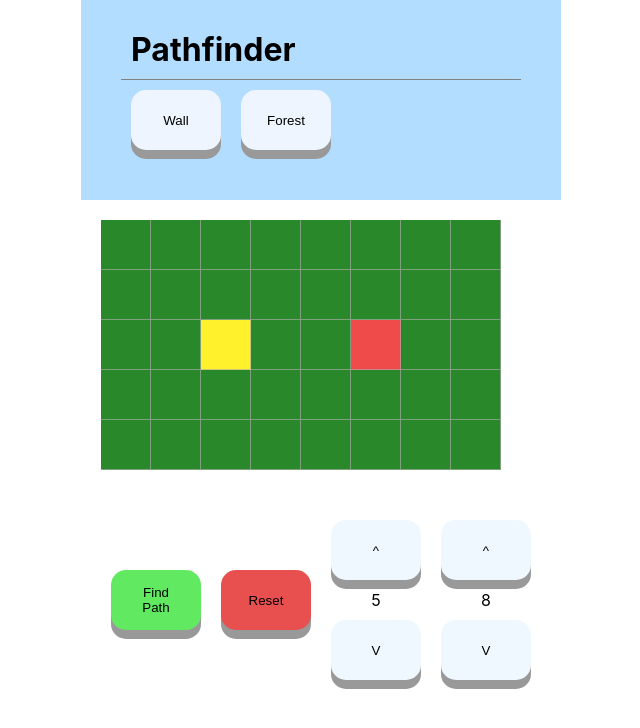
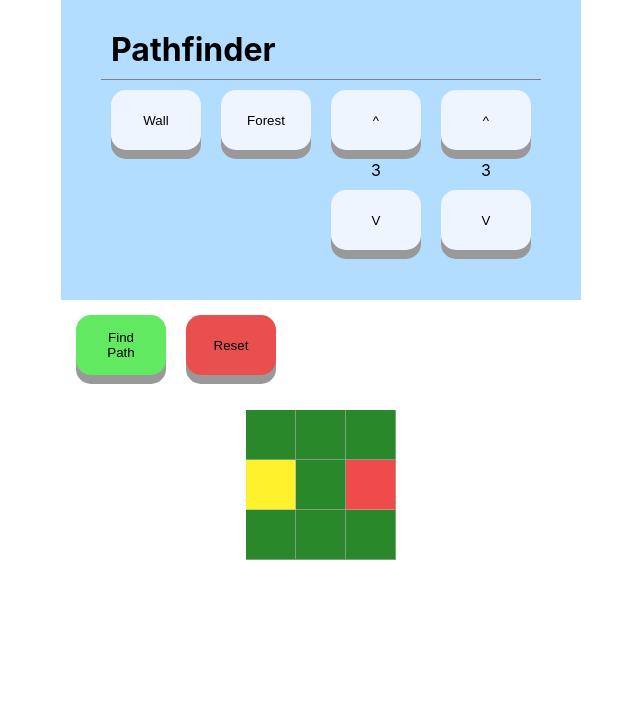
Before and after one commit to dingdongg/pathfinding, a React (Create React App) app: page / in a window 1280 px wide. Shown: the top 728 px of the page, without its empty margins (319-959 px from the left). Built offline with nearby package versions, Linux system fonts and the light colour scheme; the HTML template or start-up script is replaced by a standard one.

Commit message:
Moved size adjustment to controls section

```diff
--- a/src/App.css
+++ b/src/App.css
@@ -143,6 +143,7 @@ code {
   display: grid;
   grid-auto-flow: row;
   margin: 20px;
+  justify-content: center;
 }
 
 .board .board-row {
@@ -153,7 +154,7 @@ code {
 .board-buttons {
   display: flex;
   align-items: center;
-  padding: 20px;
+  padding: 5px;
 }
 
 .board-buttons button {
@@ -206,36 +207,6 @@ code {
   transform: translateY(4px);
 }
 
-.board-buttons .adjust-size {
-  height: 100%;
-  display: inline-grid;
-  grid-auto-flow: row;
-  justify-items: center;
-}
-
-.board-buttons .adjust-size button {
-  width: 90px;
-  height: 60px;
-  margin: 10px;
-  padding: 15px 25px;
-  text-align: center;
-  cursor: pointer;
-  background-color: aliceblue;
-  border: none;
-  border-radius: 15px;
-  box-shadow: 0 9px #999;
-}
-
-.board-buttons .adjust-size button:hover {
-  background-color: #cde8ff;
-}
-
-.board-buttons .adjust-size button:active {
-  background-color: #8aa6be;
-  box-shadow: 0 5px gray;
-  transform: translateY(4px);
-}
-
 .App {
   display: flex;
   justify-content: center;
--- a/src/App/Board.tsx
+++ b/src/App/Board.tsx
@@ -15,7 +15,9 @@ const enum Hold {
 }
 
 interface IBoardProps {
-    barrierType: BarrierNode
+    barrierType: BarrierNode,
+    newBoardWidth: number,
+    newBoardHeight: number
 }
 
 interface IBoardState {
@@ -23,35 +25,30 @@ interface IBoardState {
     mouseDown: boolean,
     holdType: Hold,
     boardHeight: number,
-    boardWidth: number,
-    newBoardHeight: number,
-    newBoardWidth: number
+    boardWidth: number
 }
 
 
 export default class Board extends Component<IBoardProps, IBoardState> {
-    constructor(props: any) {
+    constructor(props: IBoardProps) {
         super(props);
         this.state = {
             grid: [],
             mouseDown: false,
             holdType: Hold.HoldNone,
-            boardHeight: 5,
-            boardWidth: 8,
-            newBoardHeight: 5,
-            newBoardWidth: 8,
+            boardHeight: props.newBoardHeight,
+            boardWidth: props.newBoardWidth
         }
     }
 
     // Initializes grid state
     initGrid() {
-        this.setState((state) => {
-            return {
-                boardHeight: state.newBoardHeight,
-                boardWidth: state.newBoardWidth,
-                grid: this.createInitGrid(state.newBoardHeight, state.newBoardWidth)
-            }
-        });
+        this.setState({
+            boardHeight: this.props.newBoardHeight,
+            boardWidth: this.props.newBoardWidth,
+            grid: this.createInitGrid(this.props.newBoardHeight, this.props.newBoardWidth)
+        }
+        );
     }
 
     // Creates and returns starting grid
@@ -268,22 +265,6 @@ export default class Board extends Component<IBoardProps, IBoardState> {
         }
     }
 
-    renderHeightChange() {
-        return (<div className="adjust-size">
-            <button className="up" onClick={() => this.setState((state) => { return { newBoardHeight: state.newBoardHeight + 1 } })}>^</button>
-            <span>{this.state.newBoardHeight}</span>
-            <button className="down" onClick={() => this.setState((state) => { return { newBoardHeight: state.newBoardHeight - 1 } })}>V</button>
-        </div>)
-    }
-
-    renderWidthChange() {
-        return (<div className="adjust-size">
-            <button className="up" onClick={() => this.setState((state) => { return { newBoardWidth: state.newBoardWidth + 1 } })}>^</button>
-            <span>{this.state.newBoardWidth}</span>
-            <button className="down" onClick={() => this.setState((state) => { return { newBoardWidth: state.newBoardWidth - 1 } })}>V</button>
-        </div>)
-    }
-
     // Given a "node", returns it rendered as HTML
     renderNode(node: INodeProps) {
         const index = node.row * this.state.boardWidth + node.col;
@@ -322,13 +303,11 @@ export default class Board extends Component<IBoardProps, IBoardState> {
     render() {
         return (
             <div>
-                {this.renderBoard()}
                 <div className="board-buttons">
                     <button onClick={() => this.findPath()} className="find-path">Find Path</button>
                     <button onClick={() => this.initGrid()} className="reset">Reset</button>
-                    {this.renderHeightChange()}
-                    {this.renderWidthChange()}
                 </div>
+                {this.renderBoard()}
             </div>
         );
     }
--- a/src/App/Controls.tsx
+++ b/src/App/Controls.tsx
@@ -30,6 +30,22 @@ export default class Controls extends Component<IControlsProps, IControlsState>
         this.setState({ ...this.state, barrierType: barrier });
     }
 
+    renderHeightChange() {
+        return (<div className="adjust-size">
+            <button className="up" onClick={() => this.setState((state) => { return { boardHeight: state.boardHeight + 1 } })}>^</button>
+            <span>{this.state.boardHeight}</span>
+            <button className="down" onClick={() => this.setState((state) => { return { boardHeight: state.boardHeight - 1 } })}>V</button>
+        </div>)
+    }
+
+    renderWidthChange() {
+        return (<div className="adjust-size">
+            <button className="up" onClick={() => this.setState((state) => { return { boardWidth: state.boardWidth + 1 } })}>^</button>
+            <span>{this.state.boardWidth}</span>
+            <button className="down" onClick={() => this.setState((state) => { return { boardWidth: state.boardWidth - 1 } })}>V</button>
+        </div>)
+    }
+
     render() {
         return (<div>
             <div className="controls">
@@ -37,9 +53,13 @@ export default class Controls extends Component<IControlsProps, IControlsState>
                 <div className="placements">
                     <button onClick={() => this.changeBarrier(NodeType.WallNode)}>Wall</button>
                     <button onClick={() => this.changeBarrier(NodeType.ForestNode)}>Forest</button>
+                    {this.renderHeightChange()}
+                    {this.renderWidthChange()}
                 </div>
             </div>
-            <Board barrierType={this.state.barrierType} />
+            <Board barrierType={this.state.barrierType}
+            newBoardHeight={this.state.boardHeight}
+            newBoardWidth={this.state.boardWidth} />
         </div>);
     }
 }
--- a/src/Sass/_board.scss
+++ b/src/Sass/_board.scss
@@ -2,6 +2,7 @@
     display: grid;
     grid-auto-flow: row;
     margin: 20px;
+    justify-content: center;
 
     .board-row {
         display: flex;
@@ -12,7 +13,7 @@
 .board-buttons {
     display: flex;
     align-items: center;
-    padding:20px;
+    padding: 5px;
 
     button {
         display: inline-block;
@@ -25,15 +26,4 @@
             @include button(rgb(232, 79, 79), rgb(223, 35, 35), rgb(143, 23, 21));
         }
     }
-
-    .adjust-size {
-        height: 100%;
-        display: inline-grid;
-        grid-auto-flow: row;
-        justify-items: center;
-
-        button {
-            @include button();
-        }
-    }
 }
```
Also changed, not shown: 1 other file (tests, documents, lock files or other folders).
